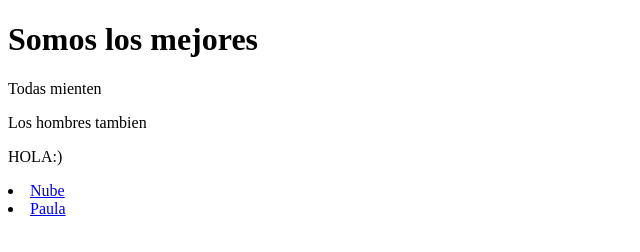
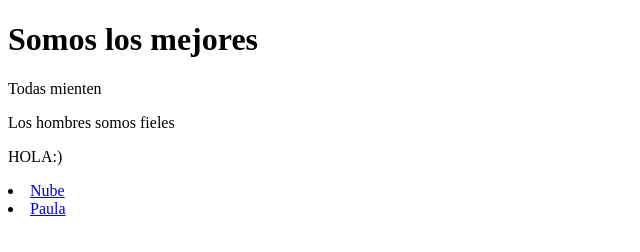
Before and after one commit to nubia5573/Clase1, a plain HTML site: page index.html in a window 1280 px wide. Shown: the full height of the page, 0-640 px from the left. Drawn offline with Linux system fonts and the light colour scheme.

Commit message:
Modifique el parrafo en index

```diff
--- a/index.html
+++ b/index.html
@@ -9,7 +9,7 @@
 <body>
     <h1>Somos los mejores</h1>
     <p>Todas mienten</p>
-    <p>Los hombres tambien</p>
+    <p>Los hombres somos fieles</p>
     <p>HOLA:)</p>
     <li>
         <a href="nube.html">Nube</a>
```
